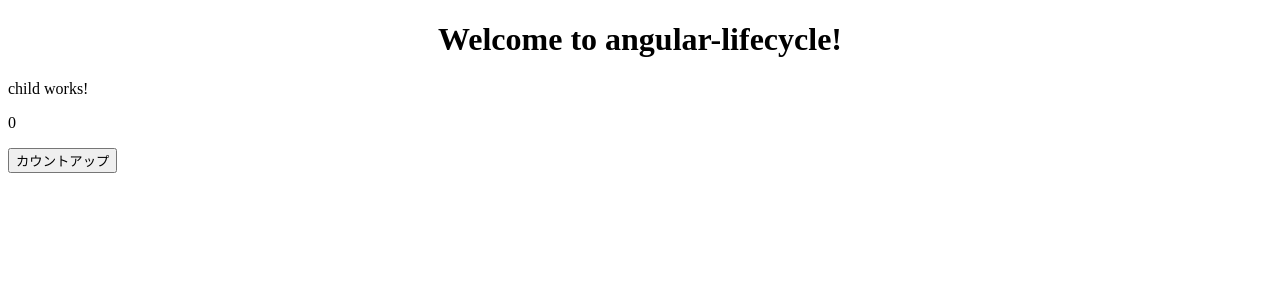
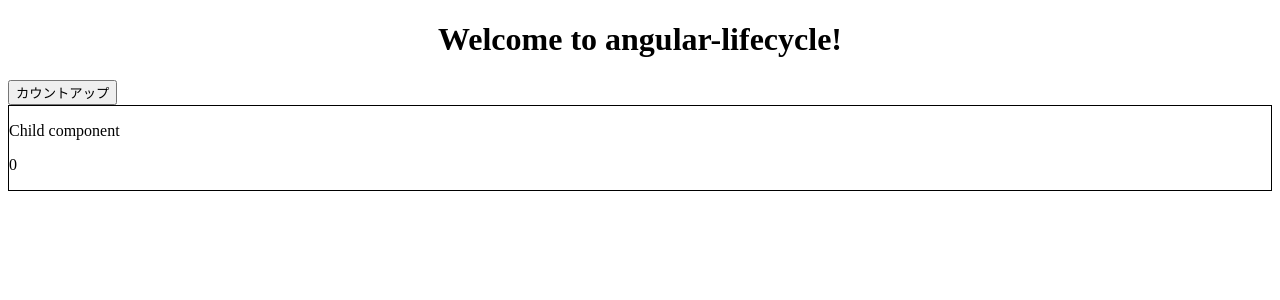
Before and after one commit to kasaharu-labs/angular-lifecycle, an Angular app: page /home in a window 1280 px wide. Shown: the top 300 px of the page. Built offline with nearby package versions, Linux system fonts and the light colour scheme.

Commit message:
ChildComponent の領域を視覚化

```diff
--- a/src/app/pages/home/home.component.html
+++ b/src/app/pages/home/home.component.html
@@ -1,2 +1,2 @@
+<button (click)="increment()">カウントアップ</button>
 <app-child [parentComponentName]="componentName" [count]="counter$ | async"></app-child>
-<button (click)="increment()">カウントアップ</button>
--- a/src/app/presenters/child/child.component.html
+++ b/src/app/presenters/child/child.component.html
@@ -1,2 +1,4 @@
-<p>child works!</p>
-<p>{{ count }}</p>
+<div class="child-component">
+  <p>Child component</p>
+  <p>{{ count }}</p>
+</div>
--- a/src/app/presenters/child/child.component.scss
+++ b/src/app/presenters/child/child.component.scss
@@ -0,0 +1,3 @@
+.child-component {
+  border: solid 1px black;
+}
```
